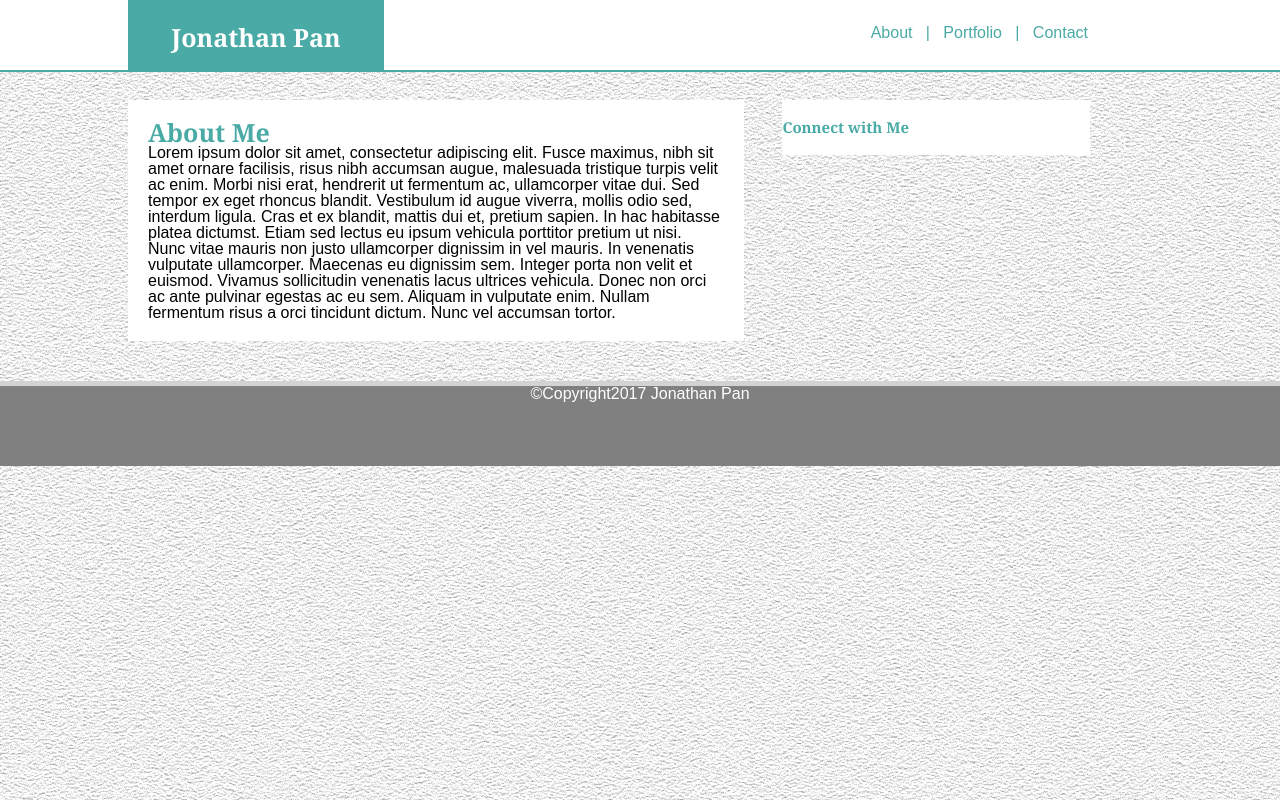
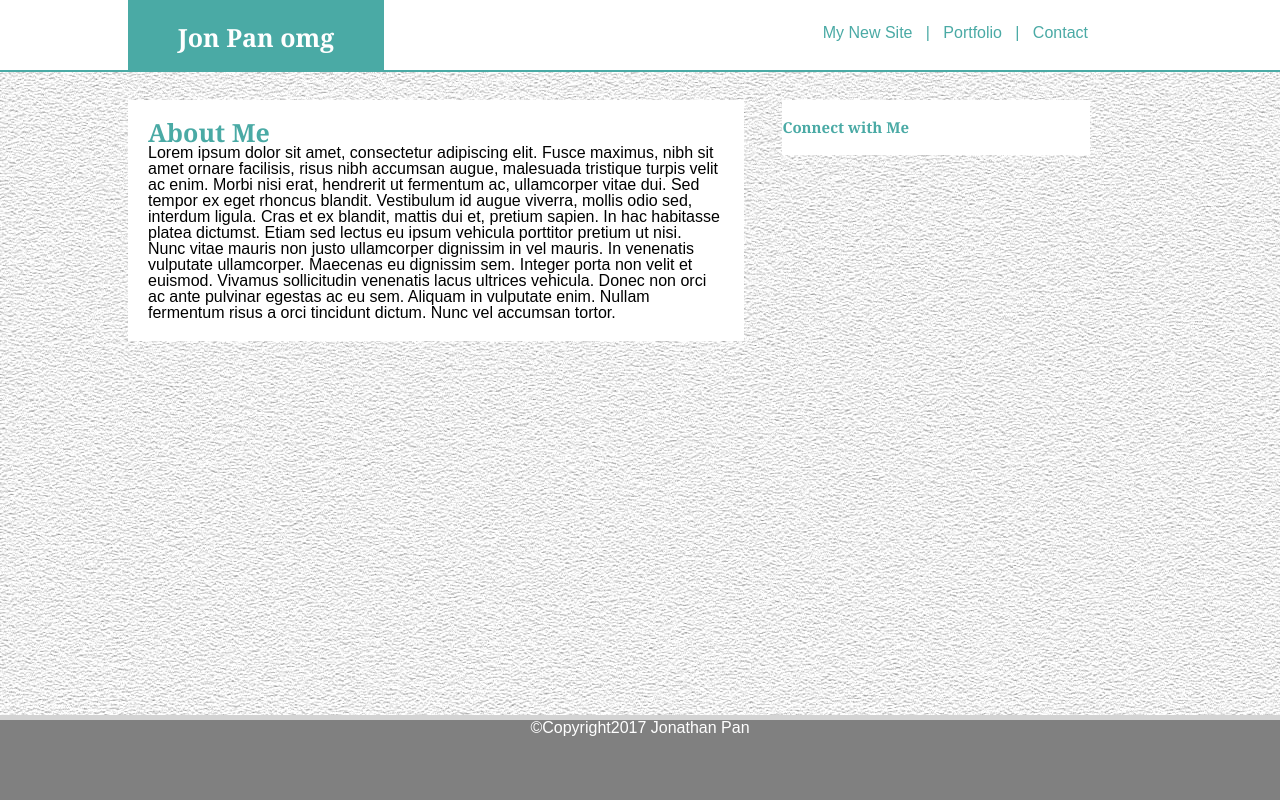
Before and after one commit to jonmpan/jonmpan.github.io, a plain HTML site: page index.html in a window 1280 px wide. Drawn offline with Linux system fonts and the light colour scheme.

Commit message:
added link to my-new-page

```diff
--- a/assets/css/style.css
+++ b/assets/css/style.css
@@ -97,6 +97,8 @@ section {
 }
 
 footer {
+	position: absolute;
+	bottom: 0;
 	margin-top: 40px;
 	float: left;
 	width: 100%;
--- a/index.html
+++ b/index.html
@@ -9,9 +9,9 @@
 </head>
 
 <header class="topbar">
-	<div class="jonpan"><h2><a class="jonpantext" href="#">Jonathan Pan</a></h2></div>
+	<div class="jonpan"><h2><a class="jonpantext" href="#">Jon Pan omg</a></h2></div>
 	<div class="about">
-		<a class="abouttext" id="aboutpink" href="#">About</a>
+		<a class="abouttext" id="aboutpink" href="https://jonmpan.github.io/my-new-site">My New Site</a>
 		<a class="abouttext"> &nbsp&nbsp|&nbsp&nbsp </a>
 		<a class="abouttext" id="aboutpink" href="#">Portfolio</a>
 		<a class="abouttext"> &nbsp&nbsp|&nbsp&nbsp </a>
```
